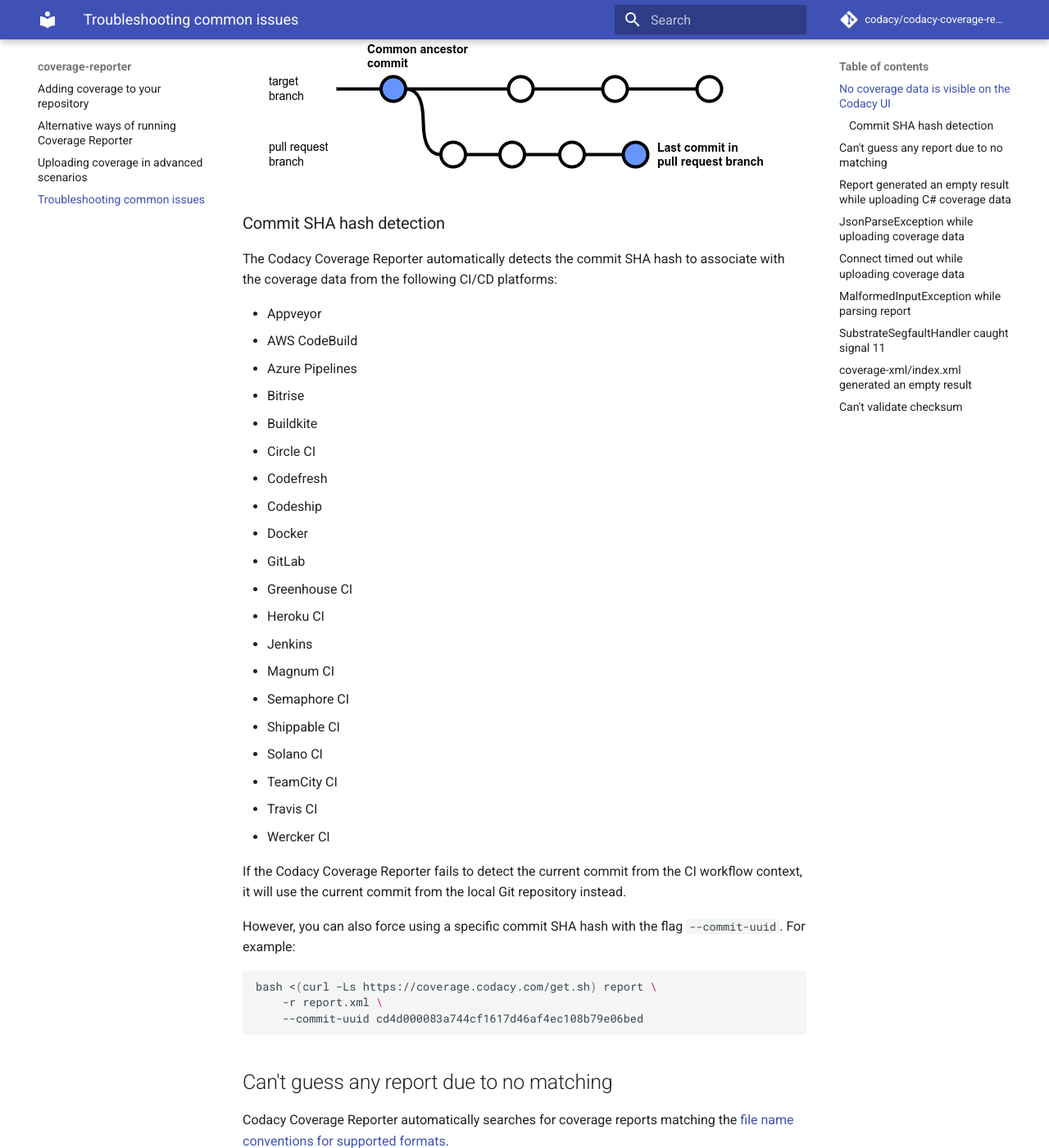
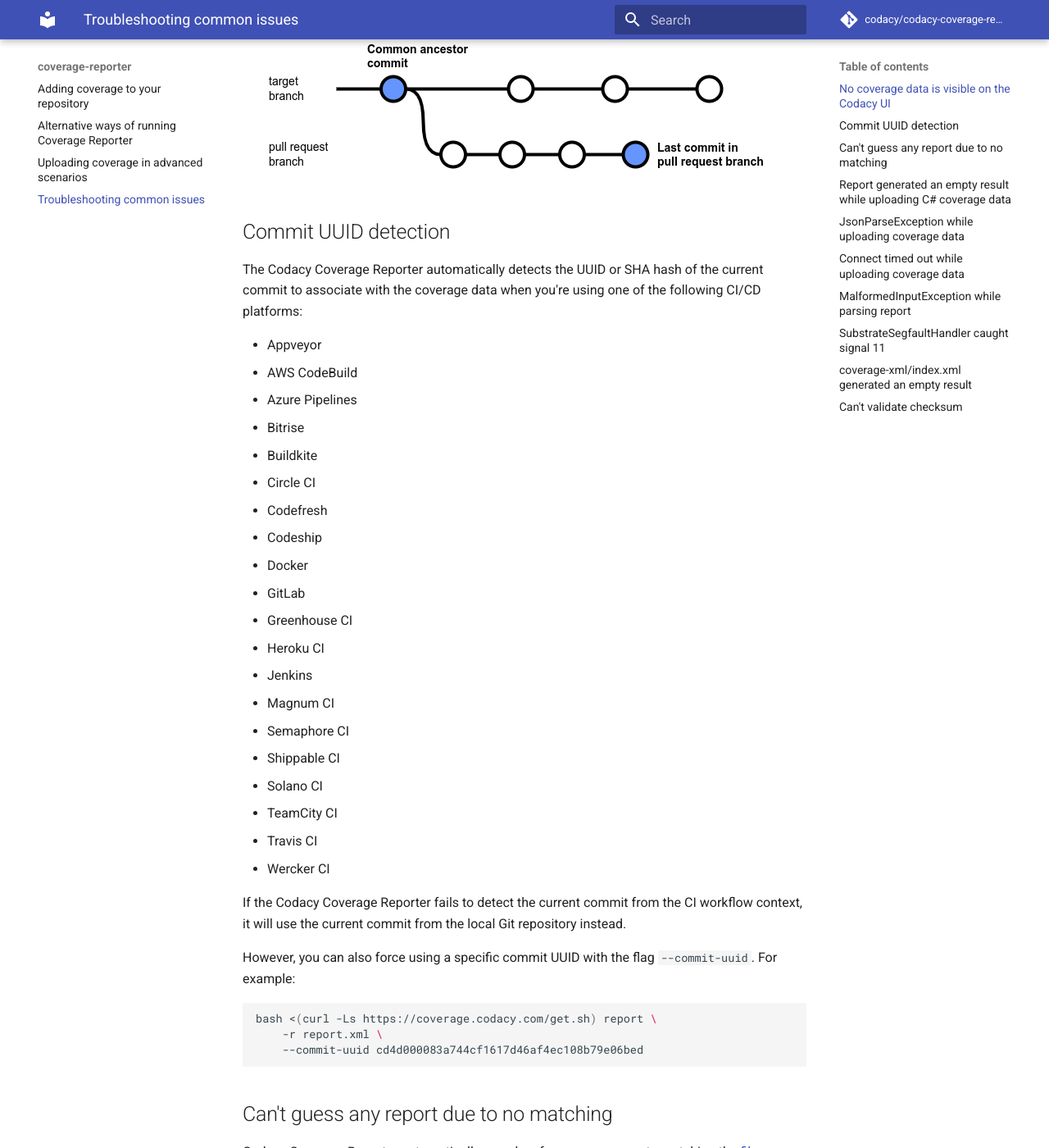
Before and after one commit to codacy/codacy-coverage-reporter, an MkDocs documentation site: the page built from docs/troubleshooting-common-issues.md, in a window 1280 px wide and 1400 px high, scrolled down 645 px. Shown: the whole window at 82% size. Built offline with MkDocs 1.6.1 and Material for MkDocs 9.7.7, drawn with Linux system fonts in a browser that asks for light colours; comment, search, counter and statistics services are not loaded.

Commit message:
docs: Add link to commit UUID detection
Also changes commit "SHA hash" to "UUID".

````diff
--- a/docs/troubleshooting-common-issues.md
+++ b/docs/troubleshooting-common-issues.md
@@ -21,9 +21,9 @@
 
     ![Commits that must have coverage data](images/coverage-pr-commits.png)
 
-### Commit SHA hash detection {: id="commit-detection"}
+## Commit UUID detection {: id="commit-detection"}
 
-The Codacy Coverage Reporter automatically detects the commit SHA hash to associate with the coverage data from the following CI/CD platforms:
+The Codacy Coverage Reporter automatically detects the UUID or SHA hash of the current commit to associate with the coverage data when you're using one of the following CI/CD platforms:
 
 -   Appveyor
 -   AWS CodeBuild
@@ -48,7 +48,7 @@
 
 If the Codacy Coverage Reporter fails to detect the current commit from the CI workflow context, it will use the current commit from the local Git repository instead.
 
-However, you can also force using a specific commit SHA hash with the flag `--commit-uuid`. For example:
+However, you can also force using a specific commit UUID with the flag `--commit-uuid`. For example:
 
 ```bash
 bash <(curl -Ls https://coverage.codacy.com/get.sh) report \
````
Also changed, not shown: docs/index.md (+1 -1 lines).
